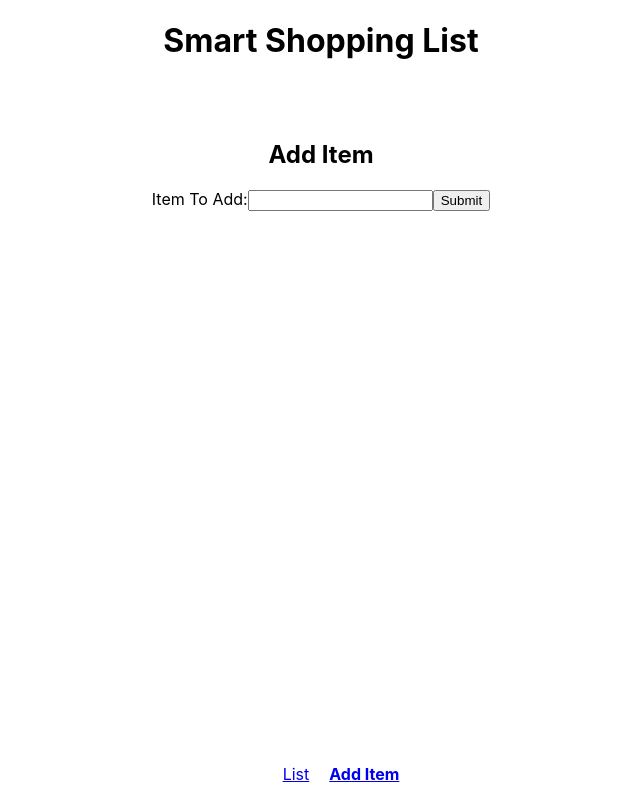
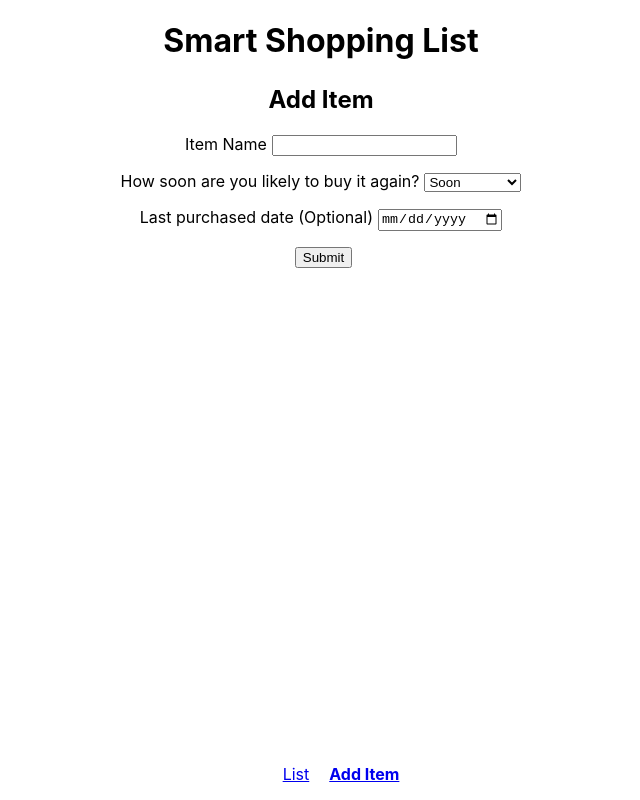
Before and after one commit to jonathanyeong/smart-shopping-list, a React (Create React App) app: page /add-item in a window 1280 px wide. Shown: the whole page, without its empty margins (319-959 px from the left). Built offline with nearby package versions, Linux system fonts and the light colour scheme.

Commit message:
Update shopping list form to include more fields

```diff
--- a/src/ShoppingListForm.css
+++ b/src/ShoppingListForm.css
@@ -1,3 +1,16 @@
 .shopping-list__form-container {
-  margin-top: 5rem;
+  margin-top: 25px;
 }
+
+.shopping-list__form-container label {
+  display: block;
+  margin: 15px;
+}
+
+.shopping-list__form-container input {
+  margin-left: 5px;
+}
+
+.shopping-list__form-container select {
+  margin-left: 5px;
+}
--- a/src/ShoppingListForm.js
+++ b/src/ShoppingListForm.js
@@ -1,13 +1,20 @@
 import React, { useState } from 'react';
+import { NavLink } from 'react-router-dom';
 import { db } from './lib/firebase.js';
 import './ShoppingListForm.css';
 
 function ShoppingListForm() {
   const [item, setItem] = useState('');
+  const [buyTime, setBuyTime] = useState(7);
+  const [lastPurchased, setLastPurchased] = useState(null);
+  const [token, setToken] = useState(localStorage.getItem('userToken') || '');
 
   const handleSubmit = (event) => {
-    db.collection('shoppingLists').add({
-      items: [item],
+    db.collection('items').add({
+      name: item,
+      buyTime: buyTime,
+      lastPurchased: lastPurchased,
+      token: token,
     });
     setItem('');
     event.preventDefault();
@@ -18,12 +25,38 @@ function ShoppingListForm() {
       <h2>Add Item</h2>
       <form onSubmit={handleSubmit}>
         <label>
-          Item To Add:
+          Item Name
           <input
             type="text"
             value={item}
             onChange={(e) => {
               setItem(e.target.value);
+            }}
+            required
+          />
+        </label>
+
+        <label>
+          How soon are you likely to buy it again?
+          <select
+            value={buyTime.toString()}
+            onBlur={(e) => {
+              setBuyTime(parseInt(e.target.value));
+            }}
+          >
+            <option value="7">Soon</option>
+            <option value="14">Kind of soon</option>
+            <option value="30">Not Soon</option>
+          </select>
+        </label>
+
+        <label>
+          Last purchased date (Optional)
+          <input
+            type="date"
+            value={lastPurchased}
+            onChange={(e) => {
+              setLastPurchased(e.target.value);
             }}
           />
         </label>
```
